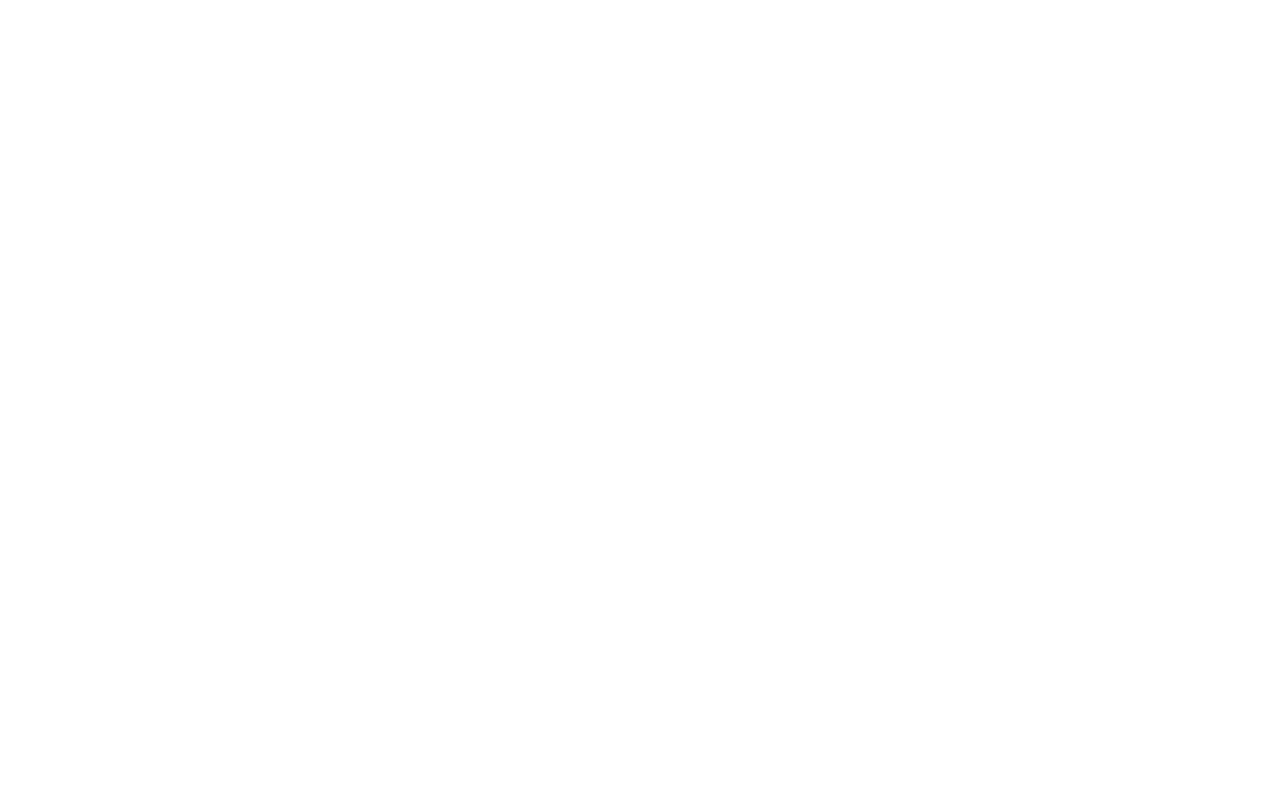
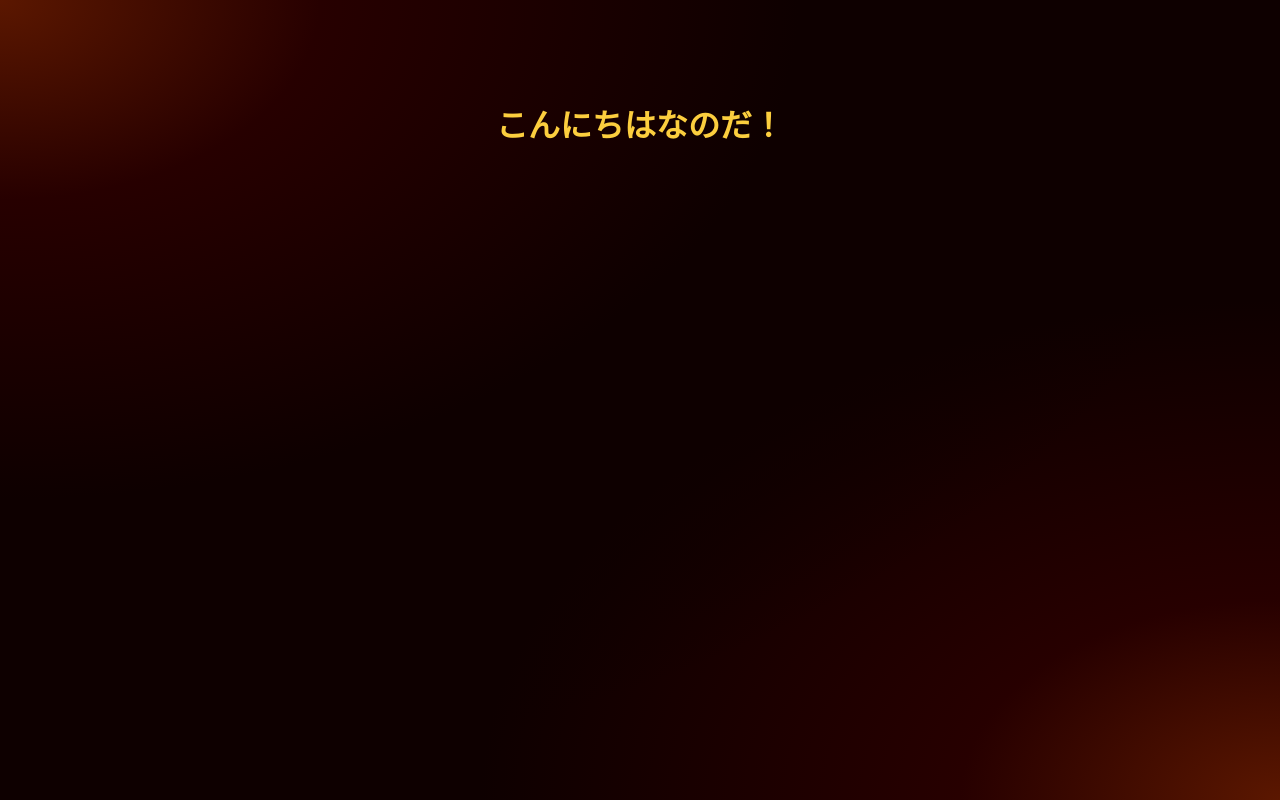
Before and after one commit to aridome222/Frontend-Tacktail, a Next.js app: page / in a window 1280 px wide. Built offline with nearby package versions, Linux system fonts and the light colour scheme.

Commit message:
update: 最終的な背景を作成

```diff
--- a/src/app/globals.css
+++ b/src/app/globals.css
@@ -13,12 +13,29 @@ body {
 }
 
 body {
-  /* color: #b39855; */
-  color: #FFF;
-  background: linear-gradient(to bottom right, var(--darkazure), #000);
-  /* background: #2C3E50; */
-  /* background: #b39855; */
-  /* background: #3E2723; */
+  color: var(--sunglow);
+  font-family: 'Courier New', Courier, monospace;
+  /* color: #FFF; */
+  /* background: linear-gradient(to bottom right, var(--licorice), #000); */
+  /* background: radial-gradient(
+    circle farthest-side at 10% 0,
+    var(--seal-brown) 0,
+    var(--black-bean) 20%,
+    var(--licorice) 50%
+  ); */
+  background: radial-gradient(
+    ellipse farthest-side at 0 0,
+    var(--seal-brown),
+    var(--black-bean) 25%,
+    var(--licorice),
+    transparent
+  ),radial-gradient(
+    ellipse farthest-side at 100% 100%,
+    var(--seal-brown),
+    var(--black-bean) 25%,
+    var(--licorice),
+    transparent
+  ),var(--licorice);
   background-repeat: no-repeat;
   height: 100vh;
 }
```
